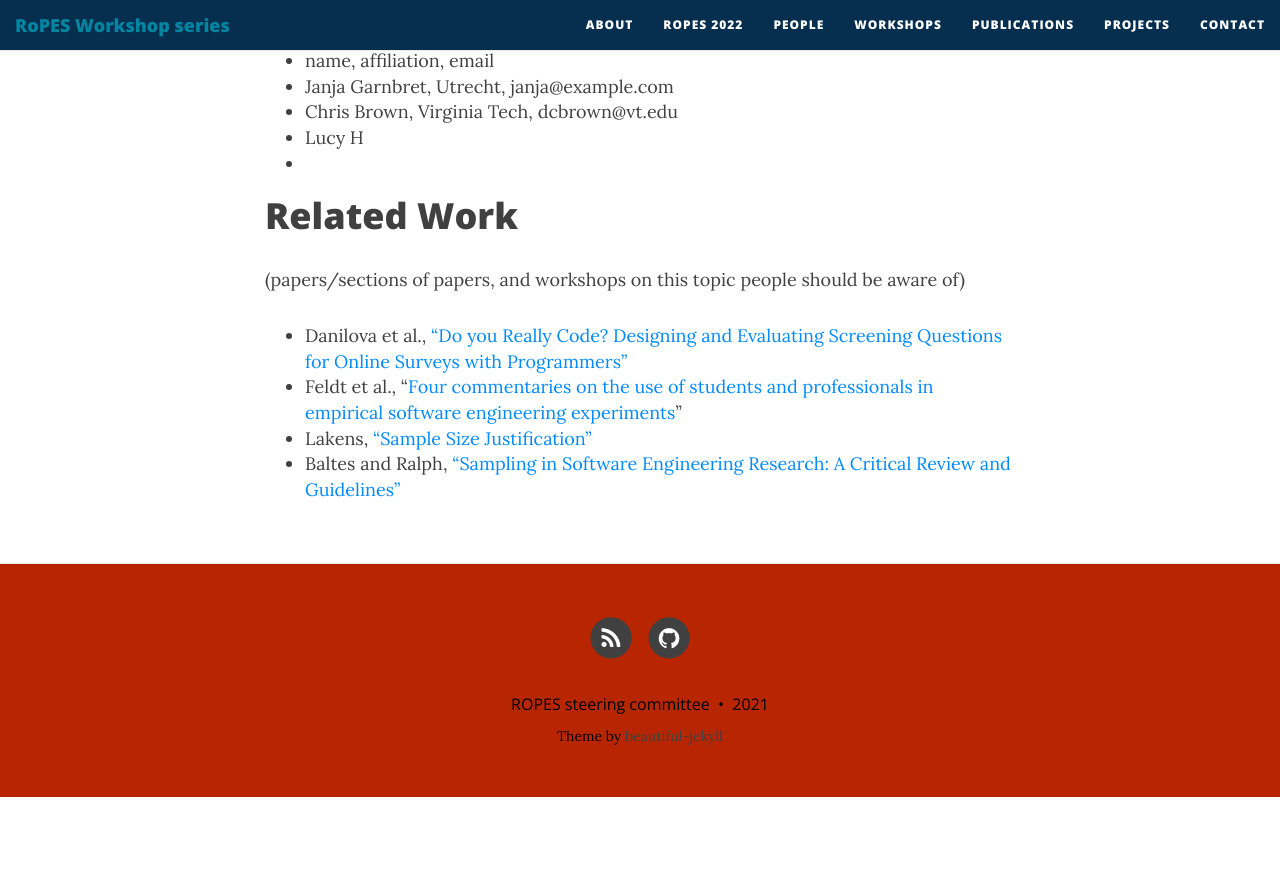
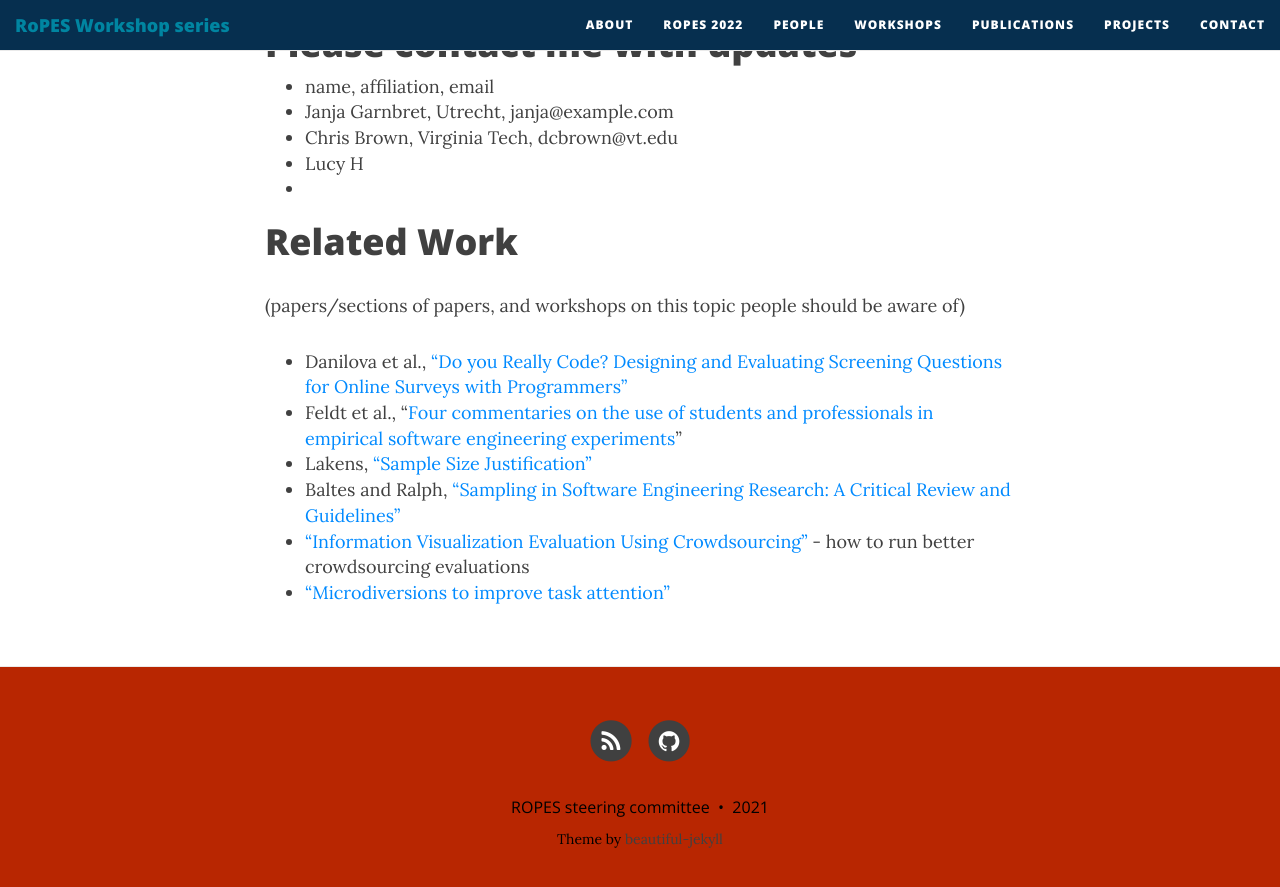
Before and after one commit to ropes-workshops/ropes-workshops.github.io, a Jekyll site: the page built from panel-notes.md, in a window 1280 px wide and 900 px high, scrolled down 2675 px. Shown: the top 887 px of the window. Built offline with Jekyll 4.4.1, drawn with Linux system fonts in a browser that asks for light colours; nearby versions of some CDN libraries; our own code applies the rules of GitHub Pages for plain Markdown files; before the commit the page ends 3472 px from its top, so only the background shows below that; some of the changed text lies outside the part shown.

Commit message:
add 2 related links

```diff
--- a/panel-notes.md
+++ b/panel-notes.md
@@ -92,3 +93,5 @@ Recruitment Workshop Brainstorming
 * Feldt et al., "[Four commentaries on the use of students and professionals in empirical software engineering experiments](https://doi.org/10.1007/s10664-018-9655-0)"
 * Lakens, ["Sample Size Justification"](https://psyarxiv.com/9d3yf/)
 * Baltes and Ralph, ["Sampling in Software Engineering Research: A Critical Review and Guidelines"](https://arxiv.org/abs/2002.07764)
+* ["Information Visualization Evaluation Using Crowdsourcing"](https://www.microsoft.com/en-us/research/uploads/prod/2018/05/InfoVis-Crowdsourcing-CGF2018.pdf) - how to run better crowdsourcing evaluations
+* ["Microdiversions to improve task attention"](https://dl.acm.org/doi/abs/10.1145/2675133.2675260)
```
Also changed, not shown: other parts of panel-notes.md (+1 -0 lines).
